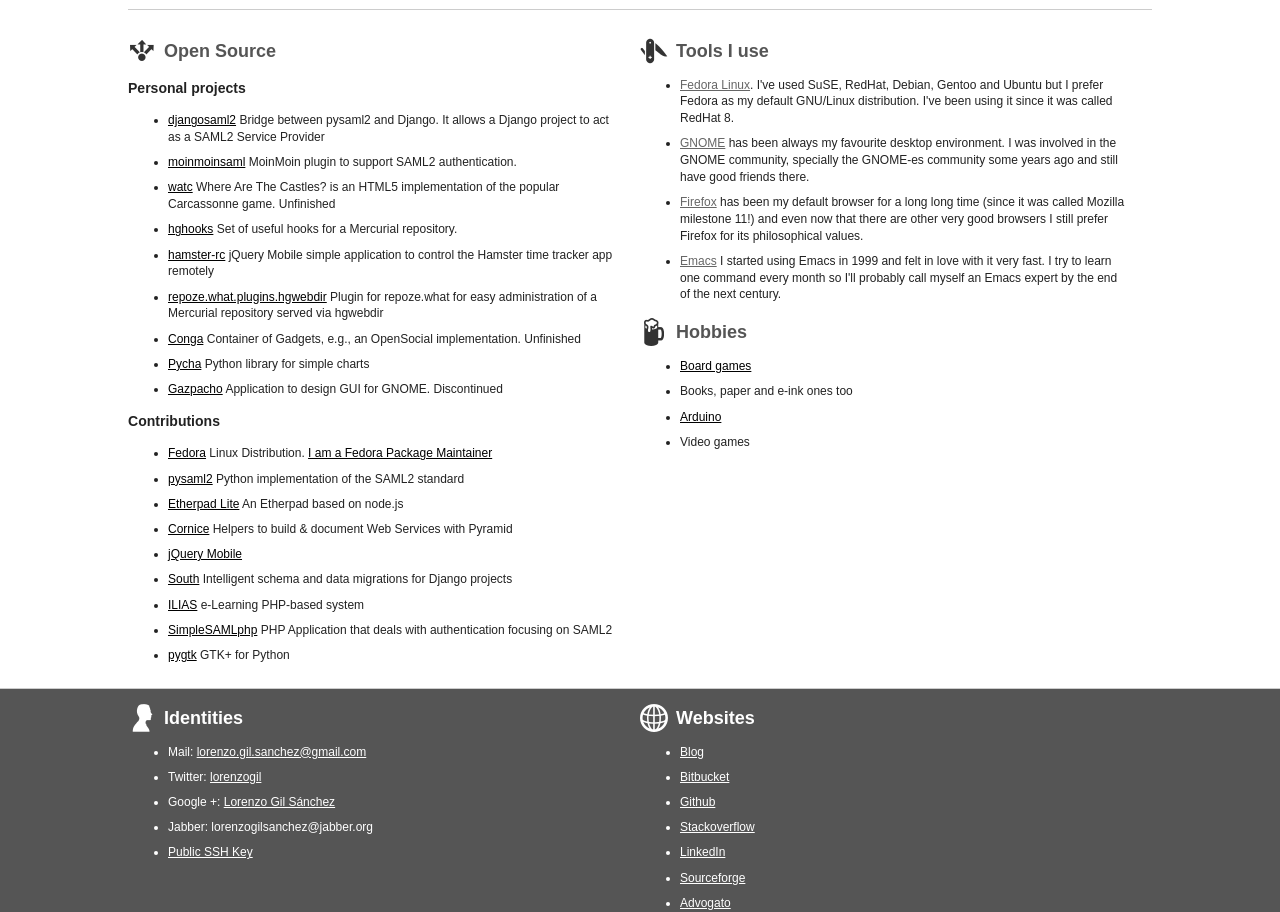
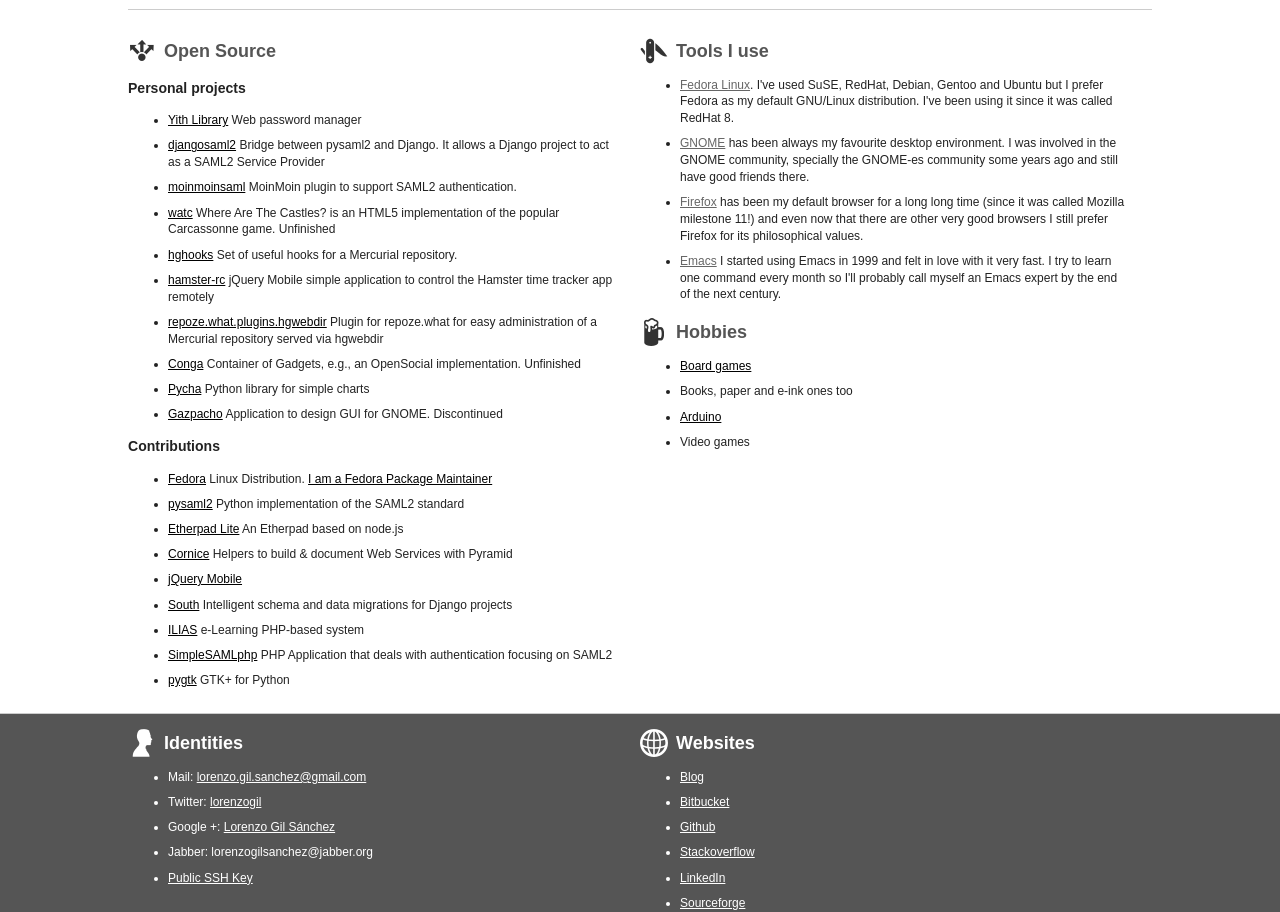
Before and after one commit to lorenzogil/lorenzogil.github.io, a plain HTML site: page index.html in a window 1280 px wide. Shown: the part 988-1900 px from the top of the page. Drawn offline with Linux system fonts and the light colour scheme.

Commit message:
Add Yith Library to the personal projects

```diff
--- a/index.html
+++ b/index.html
@@ -145,6 +145,7 @@
         <h2>Open Source</h2>
         <h3>Personal projects</h3>
         <ul>
+          <li><a href="http://yithlibrary.com">Yith Library</a> Web password manager</li>
           <li><a href="https://bitbucket.org/lgs/djangosaml2">djangosaml2</a> Bridge between pysaml2 and Django. It allows a Django project to act as a SAML2 Service Provider</li>
           <li><a href="https://bitbucket.org/lgs/moinmoinsaml">moinmoinsaml</a> MoinMoin plugin to support SAML2 authentication.</li>
           <li><a href="https://bitbucket.org/lgs/watc">watc</a> Where Are The Castles? is an HTML5 implementation of the popular Carcassonne game. Unfinished</li>
```
